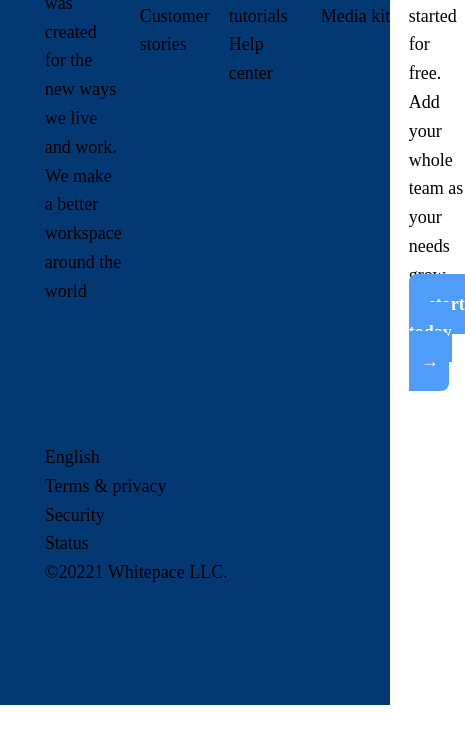
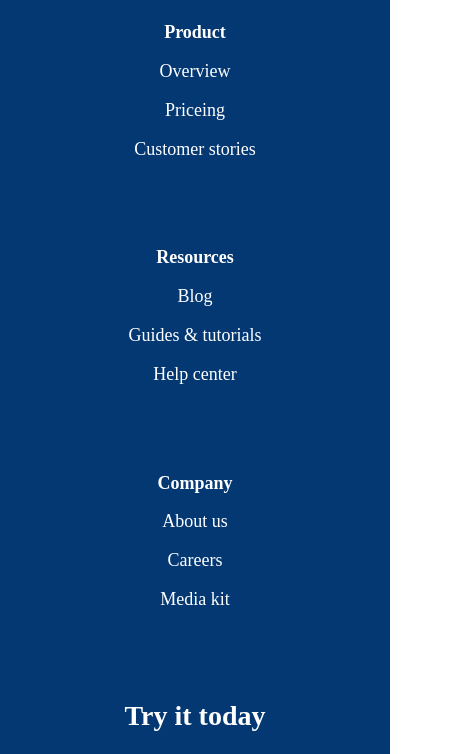
Before and after one commit to ironim31/OJT01, a plain HTML site: page luis.html in a window 390 px wide. Shown: the part 953-1707 px from the top of the page, 465 px wide, since content can reach past the window. Before the commit the page ends 1658 px from the top, so only its background shows below. Drawn offline with Linux system fonts and the light colour scheme.

Commit message:
[update]footerの完成

```diff
--- a/assets/css/luis.css
+++ b/assets/css/luis.css
@@ -6,6 +6,10 @@
   line-height: 1.6;
   margin: 0;
   padding: 0;
+}
+
+.btn, .btn:after {
+  display: inline-block;
 }
 
 .section{
@@ -33,6 +37,12 @@
 
 .heading2[data-position=center]{
   text-align: center;
+}
+
+@media screen and (max-width: 767px) {
+  .heading2{
+      font-size: 11vw;
+  }
 }
 
 .u-mb40 {
@@ -71,6 +81,20 @@
   column-gap: 2%;
 }
 
+.u-mb20 {
+  margin-bottom: 20px;
+}
+
+@media screen and (max-width: 767px) {
+  .u-spTextCenter {
+    text-align: center;
+  }
+}
+
+footer, footer a {
+  color: #fff;
+}
+
 footer {
   background-color: #043873;
   padding-bottom: 32px;
@@ -83,3 +107,113 @@ footer {
   justify-content: space-between;
   margin-bottom: 67px;
 }
+
+@media screen and (max-width: 767px) {
+  .footer_nav {
+    flex-direction: column;
+  }
+}
+
+.footer_item {
+  line-height: 1.222;
+  width: 13.8%;
+}
+
+@media screen and (max-width: 767px) {
+  .footer_item {
+    width: 100%;
+  }
+}
+
+
+.footer_item-title {
+  display: block;
+  font-weight: 700;
+  margin-bottom: 10px;
+}
+
+.footer_item-title.bigger {
+  font-size: 28px;
+  margin-bottom: 18px;
+}
+
+.footer_item li:not(:last-child) {
+  margin-bottom: 10px;
+}
+
+@media screen and (max-width: 767px) {
+  .footer_item:not(:last-child) {
+    margin-bottom: 80px;
+  }
+}
+
+.footer_logo {
+  margin-bottom: 24px;
+}
+
+.footer_bar {
+  border-top: 1px solid #2e4e73;
+  display: flex;
+  font-size: 16px;
+  justify-content: space-between;
+  padding-top: 32px;
+}
+
+@media screen and (max-width: 767px) {
+  .footer_bar {
+    border: none;
+    flex-direction: column;
+  }
+}
+
+.footer_left {
+  width: 50%;
+}
+
+@media screen and (max-width: 767px) {
+  .footer_left {
+    width: 100%;
+  }
+}
+
+.footer_left ul {
+  display: flex;
+}
+
+@media screen and (max-width: 767px) {
+  .footer_left ul {
+    flex-direction: column;
+  }
+
+  .footer_left li {
+    margin-bottom: 20px;
+  }
+}
+
+.footer_left li:not(:last-child) {
+  margin-right: 8.1%;
+}
+
+@media screen and (max-width: 767px) {
+  .footer_left li:not(:last-child) {
+    margin-right: 0;
+  }
+}
+
+.footer_right ul {
+  -webkit-column-gap: 32px;
+  column-gap: 32px;
+  display: flex;
+}
+
+@media screen and (max-width: 767px) {
+  .footer_right {
+    border-top: 1px solid #2e4e73;
+    padding-top: 32px;
+  }
+
+  .footer_right ul {
+    display: flex;
+    justify-content: center;
+  }
+}
```
Also changed, not shown: assets/img/facebook.png (added), assets/img/linkedin.png (added), assets/img/twitter.png (added).
